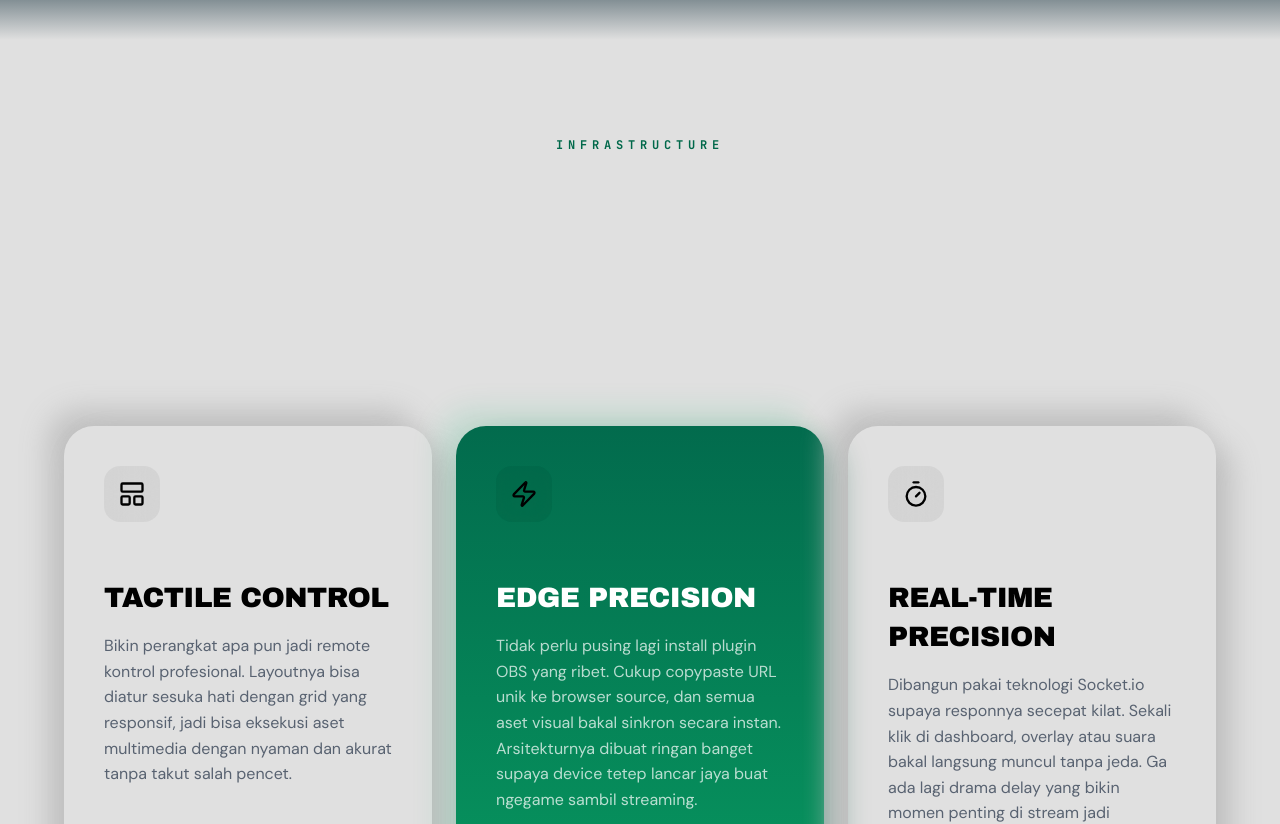
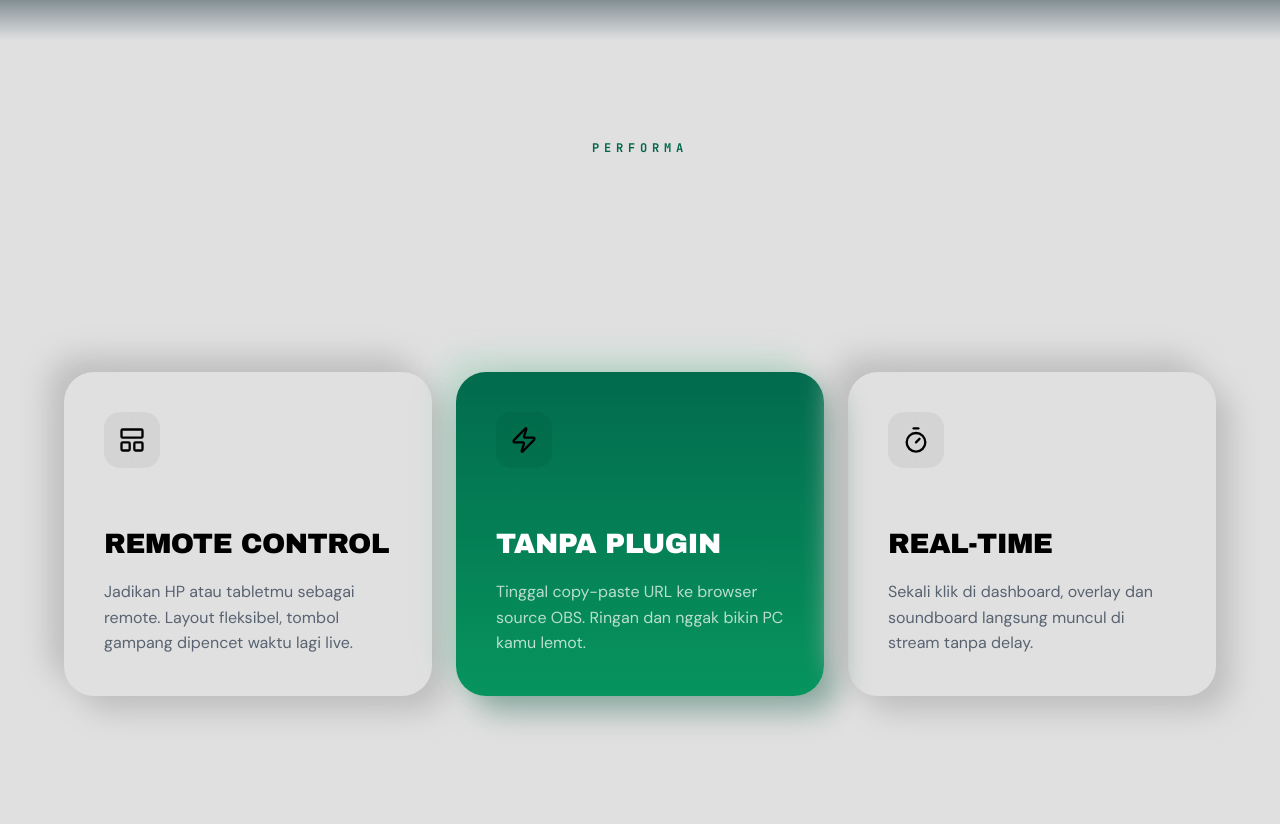
Before and after one commit to Fugakuuu/virtual-project, a Next.js app: page / in a window 1280 px wide. Shown: the part 760-1584 px from the top of the page. Built offline with nearby package versions, Linux system fonts and the light colour scheme; no server answers.

Commit message:
chore: update light section copy

```diff
--- a/src/app/page.tsx
+++ b/src/app/page.tsx
@@ -112,7 +112,7 @@ export default function Home() {
               className="mb-10"
             >
               <span className="font-mono text-xs font-bold uppercase tracking-[0.4em] text-[#00684a] label-technical">
-                Infrastructure
+                Performa
               </span>
             </motion.div>
 
@@ -123,28 +123,28 @@ export default function Home() {
               startY={40}
               className="mb-12 max-w-4xl font-archivo text-[28px] font-bold leading-[1.0] tracking-tight text-[#001e2b] sm:mb-16 sm:text-[36px] md:text-[44px] lg:text-[54px] uppercase"
             >
-              Architected for Performance.
+              Anti ngelag.
               <br />
-              Designed for Creators.
+              Anti ribet.
             </ScrollFloat>
 
             <div className="feature-cards-container mb-24">
               {[
                 {
-                  title: "Tactile Control",
-                  desc: "Bikin perangkat apa pun jadi remote kontrol profesional. Layoutnya bisa diatur sesuka hati dengan grid yang responsif, jadi bisa eksekusi aset multimedia dengan nyaman dan akurat tanpa takut salah pencet.",
+                  title: "Remote Control",
+                  desc: "Jadikan HP atau tabletmu sebagai remote. Layout fleksibel, tombol gampang dipencet waktu lagi live.",
                   icon: <LayoutPanelTopIcon />,
                   id: "tactile"
                 },
                 {
-                  title: "Edge Precision",
-                  desc: "Tidak perlu pusing lagi install plugin OBS yang ribet. Cukup copypaste URL unik ke browser source, dan semua aset visual bakal sinkron secara instan. Arsitekturnya dibuat ringan banget supaya device tetep lancar jaya buat ngegame sambil streaming.",
+                  title: "Tanpa Plugin",
+                  desc: "Tinggal copy-paste URL ke browser source OBS. Ringan dan nggak bikin PC kamu lemot.",
                   icon: <ZapIcon />,
                   id: "edge"
                 },
                 {
-                  title: "Real-time Precision",
-                  desc: "Dibangun pakai teknologi Socket.io supaya responnya secepat kilat. Sekali klik di dashboard, overlay atau suara bakal langsung muncul tanpa jeda. Ga ada lagi drama delay yang bikin momen penting di stream jadi berantakan.",
+                  title: "Real-time",
+                  desc: "Sekali klik di dashboard, overlay dan soundboard langsung muncul di stream tanpa delay.",
                   icon: <TimerIcon />,
                   id: "real-time"
                 },
```
